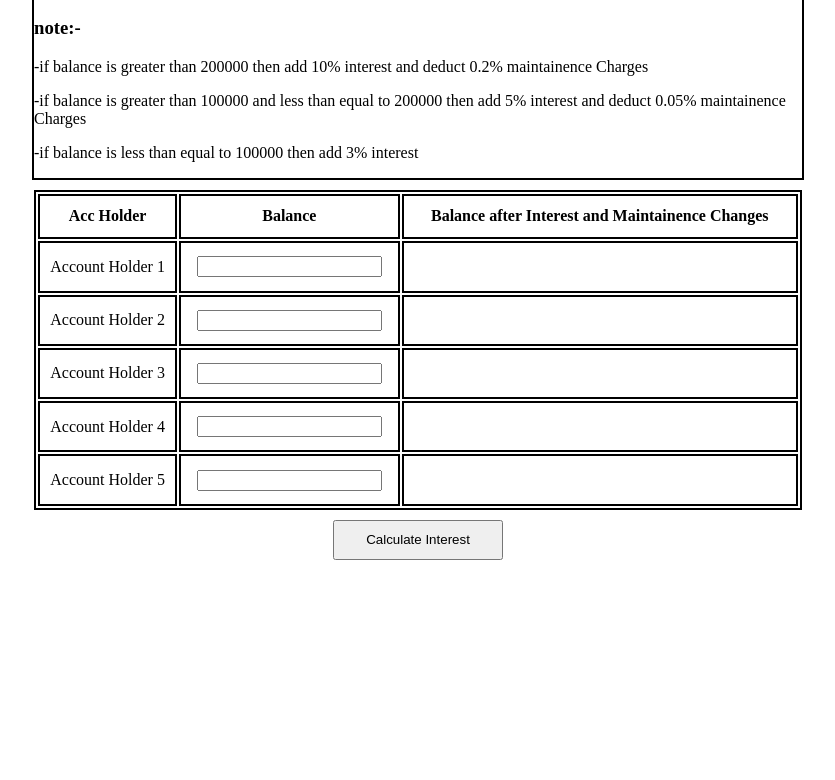
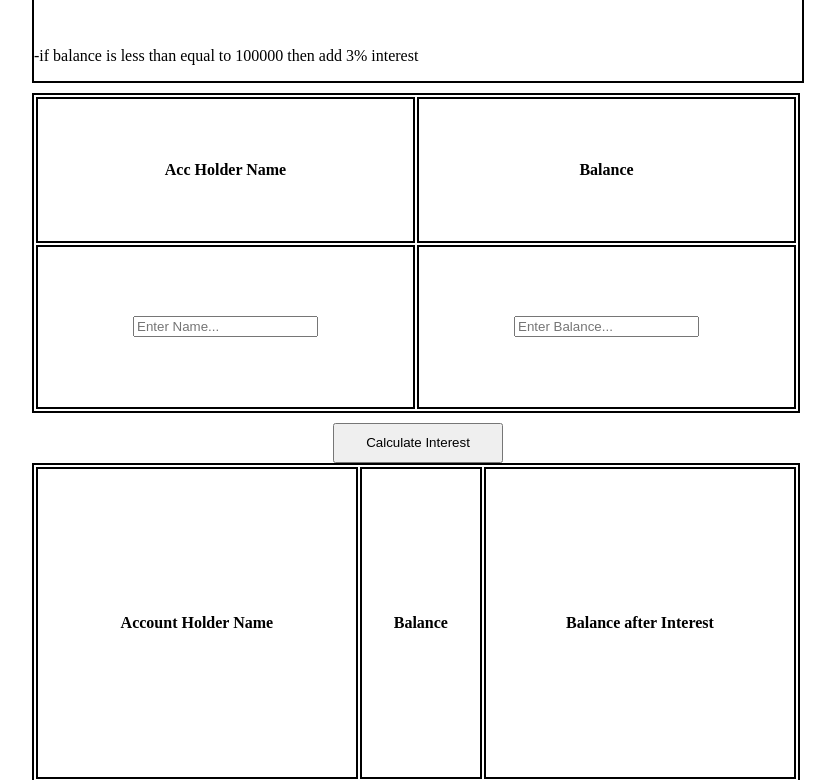
Before and after one commit to Satyam0912/bankInterest.github.io, a plain HTML site: page index.html in a window 1280 px wide. Shown: the part 170-950 px from the top of the page, without its empty margins (222-1057 px from the left). Before the commit the page ends 816 px from the top, so only its background shows below. Drawn offline with Linux system fonts and the light colour scheme.

Commit message:
majorChanges

```diff
--- a/index.html
+++ b/index.html
@@ -10,50 +10,44 @@
 </head>
 
 <body>
-    <div class="heading"><h1>Bank Interest and Maintainence</h1></div>
+    <div class="mainContainer">
+        <div class="heading">
+            <h1>Bank Interest and Maintainence</h1>
+        </div>
         <div class="note">
             <h3>note:-</h3>
-        <p>-if balance is greater than 200000 then add 10% interest and deduct 0.2% maintainence Charges</p>
+            <p><b>-Interest is calculated as per given rule</b></p>
+            <br>
+            <p>-if balance is greater than 200000 then add 10% interest and deduct 0.2% maintainenct Charges</p>
+            <br>
             <p>-if balance is greater than 100000 and less than equal to 200000 then add 5% interest and deduct 0.05%
-            maintainence Charges</p>
+                maintainenct Charges</p>
+            <br>
             <p>-if balance is less than equal to 100000 then add 3% interest </p>
-
         </div>
-    <div class="container">
+        <div class="inputContainer">
             <table>
                 <tr>
-                <th>Acc Holder</td>
+                    <th>Acc Holder Name</td>
                     <th>Balance</td>
-                <th>Balance after Interest and Maintainence Changes</td>
                 </tr>
                 <tr>
-                <td>Account Holder 1</td>
-                <td><input id="inputBal1" type="number" min="0"></td>
-                <td id="data1"></td>
-            </tr>
-            <tr>
-                <td>Account Holder 2</td>
-                <td><input id="inputBal2" type="number" min="0"></td>
-                <td id="data2"></td>
-            </tr>
-            <tr>
-                <td>Account Holder 3</td>
-                <td><input id="inputBal3" type="number" min="0"></td>
-                <td id="data3"></td>
-            </tr>
-            <tr>
-                <td>Account Holder 4</td>
-                <td><input id="inputBal4" type="number" min="0"></td>
-                <td id="data4"></td>
-            </tr>
-            <tr>
-                <td>Account Holder 5</td>
-                <td><input id="inputBal5" type="number" min="0"></td>
-                <td id="data5"></td>
+                    <td><input id="inputName" class="inputName" type="text" placeholder="Enter Name..."></td>
+                    <td><input id="inputBal" class="inputCls" type="number" placeholder="Enter Balance..." min="0"></td>
                 </tr>
             </table>
             <button onclick="submit()">Calculate Interest</button>
+        </div>
+        <div class="container">
+            <table id="dispData">
+                <tr>
+                    <th>Account Holder Name</td>
+                    <th>Balance</td>
+                    <th>Balance after Interest</td>
+                </tr>
+            </table>
             <script src="script.js"></script>
+        </div>
     </div>
 </body>
 
```
Lines whose indentation alone changed are shown as unchanged.
